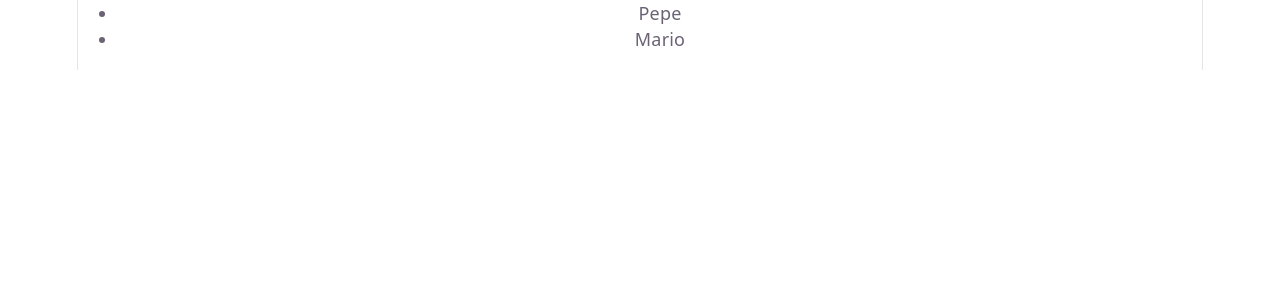
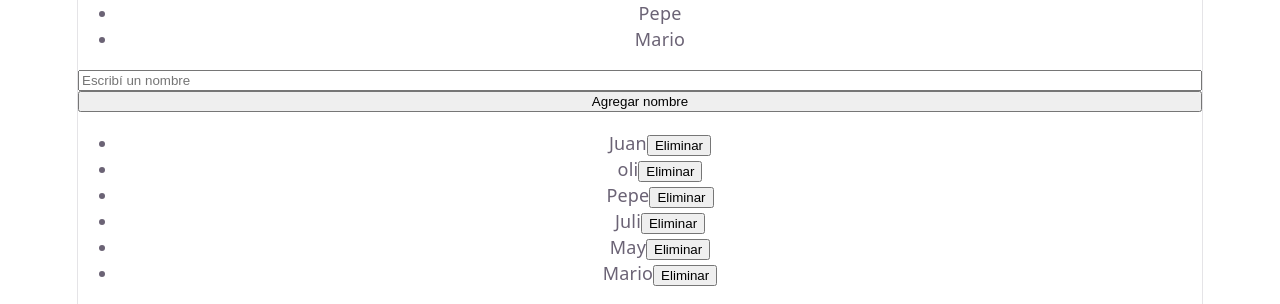
Before and after one commit to julietainsaurraldegm2/React-bootcamp-Julieta, a React (Vite) app in the folder react-bootcamp-Julieta/: page / in a window 1280 px wide. Shown: the part 1137-1441 px from the top of the page. Before the commit the page ends 1207 px from the top, so only its background shows below. Built offline with nearby package versions, Linux system fonts and the light colour scheme.

Commit message:
feat: add AddName component to manage and display a list of names

```diff
--- a/react-bootcamp-Julieta/src/App.tsx
+++ b/react-bootcamp-Julieta/src/App.tsx
@@ -5,6 +5,7 @@ import Post from './Class3/Post'
 import TrafficLight from './Class4/TrafficLight'
 import StockWarning from './Class4/Stock'
 import NameList from './Class4/Nombres'
+import AddName from './Class5/Names_2'
 
 function App() {
 
@@ -16,6 +17,7 @@ function App() {
     <TrafficLight/>
     <StockWarning/>
     <NameList/>
+    <AddName/>
     </>
   )
 }
--- /dev/null
+++ b/react-bootcamp-Julieta/src/Class5/Names_2.tsx
@@ -0,0 +1,63 @@
+import { useState } from "react";
+
+interface Name {
+    id: number;
+    name: string;
+}
+
+function AddName() {
+
+    const [names, setNames] = useState<Name[]>([
+        { id: 1, name: "Juan" },
+        { id: 2, name: "oli" },
+        { id: 3, name: "Pepe" },
+        { id: 4, name: "Juli" },
+        { id: 5, name: "May" },
+        { id: 6, name: "Mario" }
+    ]);
+
+    const [newName, setNewName] = useState("");
+
+    function agregarNombre() {
+        const name: Name = {
+            id: Date.now(),
+            name: newName
+        };
+
+        setNames([...names, name]);
+        setNewName("");
+    }
+
+    function eliminarNombre(nombre: string) {
+        setNames(names.filter((name) => name.name !== nombre));
+    }
+
+    return (
+        <>
+            <input
+            type="text"
+            value={newName}
+            onChange={(e) => setNewName(e.target.value)}
+            placeholder="Escribí un nombre"
+            />
+
+            <button onClick={agregarNombre}>
+            Agregar nombre
+            </button>
+
+            <ul>
+                {names.map((name) => (
+                    <li key={name.id}>
+                    {name.name}
+
+                    <button onClick={() => eliminarNombre(name.name)}>
+                        Eliminar
+                    </button>
+                    </li>
+                ))}
+            </ul>
+        </>
+    );
+}
+
+export default AddName;
```
